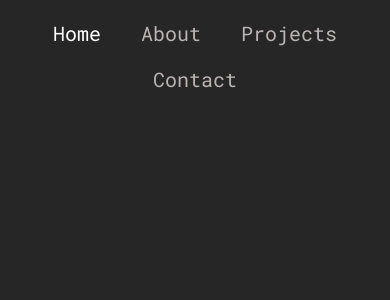
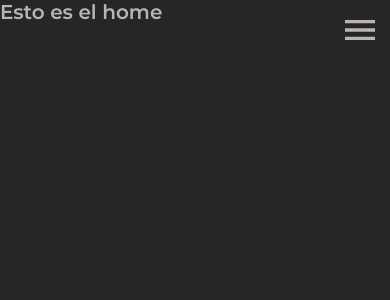
Before and after one commit to pdromoreno7/me-portafolio-web, a React (Create React App) app: page / in a window 390 px wide. Shown: the top 300 px of the page. Built offline with nearby package versions, Linux system fonts and the light colour scheme; the HTML template or start-up script is replaced by a standard one.

Commit message:
Terminamos navmenu con su animacion y version mobile, añadimos archivo HeroSection.jsx

```diff
--- a/src/components/NavMenu.jsx
+++ b/src/components/NavMenu.jsx
@@ -1,6 +1,7 @@
-import React from 'react';
+import React, { useState } from 'react';
 import { NavLink } from 'react-router-dom';
 import styled from 'styled-components';
+import { MdMenu, MdClose } from 'react-icons/md';
 
 const NavMenuStyles = styled.div`
   position: fixed;
@@ -35,25 +36,127 @@ const NavMenuStyles = styled.div`
       color: var(--white);
     }
   }
+  .mobile-menu-icon {
+    position: absolute;
+    right: 1rem;
+    top: 1rem;
+    width: 4rem;
+    cursor: pointer;
+    display: none;
+    outline: none;
+    * {
+      pointer-events: none;
+    }
+  }
+  .closeNavIcon {
+    display: none;
+  }
+  @media only screen and (max-width: 768px) {
+    padding: 0;
+    .hide-item {
+      transform: translateY(calc(-100% - var(--top)));
+    }
+    .mobile-menu-icon {
+      display: block;
+    }
+
+    .navItems {
+      --top: 1rem;
+      transition: 0.3s ease transform;
+      background-color: var(--deep-dark);
+      padding: 2rem;
+      width: 90%;
+      max-width: 300px;
+      border-radius: 12px;
+      position: absolute;
+      right: 1rem;
+      top: var(--top);
+
+      .closeNavIcon {
+        display: block;
+        width: 3rem;
+        margin: 0 0 0 auto;
+        cursor: pointer;
+        * {
+          pointer-events: none;
+        }
+      }
+      li {
+        display: block;
+        margin-bottom: 1rem;
+      }
+    }
+  } ;
 `;
 
 export function NavMenu() {
+  const [showNav, setShowNav] = useState(false);
+
   return (
     <NavMenuStyles>
-      <ul>
+      <div
+        className="mobile-menu-icon"
+        onClick={() => setShowNav(!showNav)}
+        role="button"
+        onKeyDown={() => setShowNav(!showNav)}
+        tabIndex={0}
+      >
+        <MdMenu />
+      </div>
+      <ul className={!showNav ? 'navItems hide-item' : 'navItems'}>
+        <div
+          className="closeNavIcon"
+          onClick={() => setShowNav(!showNav)}
+          role="button"
+          onKeyDown={() => setShowNav(!showNav)}
+          tabIndex={0}
+        >
+          <MdClose />
+        </div>
         <li>
-          <NavLink to="/" exact>
+          <NavLink
+            to="/"
+            exact
+            onClick={() => setShowNav(!showNav)}
+            role="button"
+            onKeyDown={() => setShowNav(!showNav)}
+            tabIndex={0}
+          >
             Home
           </NavLink>
         </li>
         <li>
-          <NavLink to="/about">About</NavLink>
+          <NavLink
+            to="/about"
+            onClick={() => setShowNav(!showNav)}
+            role="button"
+            onKeyDown={() => setShowNav(!showNav)}
+            tabIndex={0}
+          >
+            About
+          </NavLink>
         </li>
         <li>
-          <NavLink to="/projects">Projects</NavLink>
+          <NavLink
+            to="/projects"
+            onClick={() => setShowNav(!showNav)}
+            role="button"
+            onKeyDown={() => setShowNav(!showNav)}
+            tabIndex={0}
+          >
+            Projects
+          </NavLink>
         </li>
         <li>
-          <NavLink to="/contact">Contact</NavLink>
+          <NavLink
+            to="/contact"
+            onClick={() => setShowNav(!showNav)}
+            role="button"
+            onKeyDown={() => setShowNav(!showNav)}
+            tabIndex={0}
+          >
+            Contact
+          </NavLink>
         </li>
       </ul>
     </NavMenuStyles>
```
Also changed, not shown: src/components/HeroSection.jsx (added).
